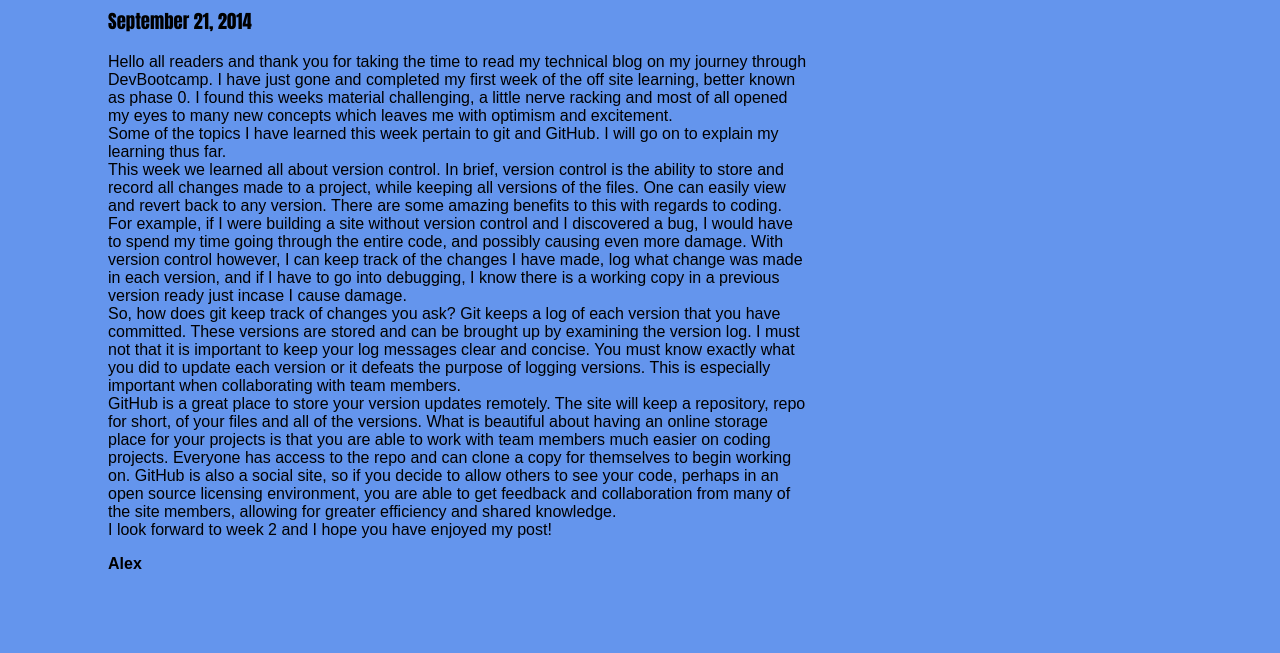
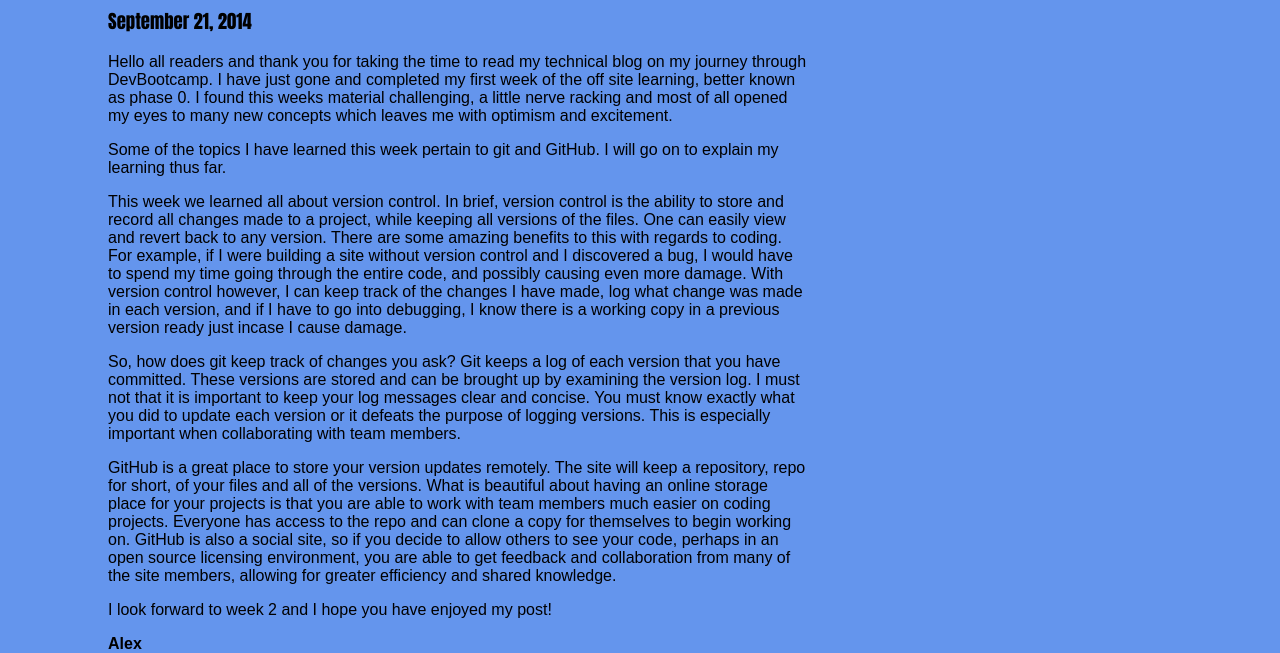
Before and after one commit to alexjtark/alexjtark.github.io, a plain HTML site: page blog/g1-git-blog.html in a window 1280 px wide. Shown: the part 269-922 px from the top of the page. Before the commit the page ends 842 px from the top, so only its background shows below. Drawn offline with Linux system fonts and the light colour scheme.

Commit message:
added spaces in paragraphs

```diff
--- a/blog/g1-git-blog.html
+++ b/blog/g1-git-blog.html
@@ -14,27 +14,26 @@
 <h3> September 21, 2014</h3>
 
 <p>Hello all readers and thank you for taking the time to read my technical blog on my journey through DevBootcamp. I have just gone and completed my first week of the off site learning, better known as phase 0. I found this weeks material challenging, a little nerve racking and most of all opened my eyes to many new concepts which leaves me with optimism and excitement.
+</p>
 
-  <br>
+<p>
+Some of the topics I have learned this week pertain to git and GitHub. I will go on to explain my learning thus far.
+</p>
 
-Some of the topics I have learned this week pertain to git and GitHub. I will go on to explain my learning thus far.
+<p>
+This week we learned all about version control. In brief, version control is the ability to store and record all changes made to a project, while keeping all versions of the files. One can easily view and revert back to any version. There are some amazing benefits to this with regards to coding. For example, if I were building a site without version control and I discovered a bug, I would have to spend my time going through the entire code, and possibly causing even more damage. With version control however, I can keep track of the changes I have made, log what change was made in each version, and if I have to go into debugging, I know there is a working copy in a previous version ready just incase I cause damage.
+</p>
 
-<br>
+<p>
+So, how does git keep track of changes you ask? Git keeps a log of each version that you have committed. These versions are stored and can be brought up by examining the version log. I must not that it is important to keep your log messages clear and concise. You must know exactly what you did to update each version or it defeats the purpose of logging versions. This is especially important when collaborating with team members.
+</p>
 
-This week we learned all about version control. In brief, version control is the ability to store and record all changes made to a project, while keeping all versions of the files. One can easily view and revert back to any version. There are some amazing benefits to this with regards to coding. For example, if I were building a site without version control and I discovered a bug, I would have to spend my time going through the entire code, and possibly causing even more damage. With version control however, I can keep track of the changes I have made, log what change was made in each version, and if I have to go into debugging, I know there is a working copy in a previous version ready just incase I cause damage.
+<p>
+GitHub is a great place to store your version updates remotely. The site will keep a repository, repo for short, of your files and all of the versions. What is beautiful about having an online storage place for your projects is that you are able to work with team members much easier on coding projects. Everyone has access to the repo and can clone a copy for themselves to begin working on. GitHub is also a social site, so if you decide to allow others to see your code, perhaps in an open source licensing environment, you are able to get feedback and collaboration from many of the site members, allowing for greater efficiency and shared knowledge.
+</p>
 
-<br>
-
-So, how does git keep track of changes you ask? Git keeps a log of each version that you have committed. These versions are stored and can be brought up by examining the version log. I must not that it is important to keep your log messages clear and concise. You must know exactly what you did to update each version or it defeats the purpose of logging versions. This is especially important when collaborating with team members.
-
-<br>
-
-GitHub is a great place to store your version updates remotely. The site will keep a repository, repo for short, of your files and all of the versions. What is beautiful about having an online storage place for your projects is that you are able to work with team members much easier on coding projects. Everyone has access to the repo and can clone a copy for themselves to begin working on. GitHub is also a social site, so if you decide to allow others to see your code, perhaps in an open source licensing environment, you are able to get feedback and collaboration from many of the site members, allowing for greater efficiency and shared knowledge.
-
-<br>
-
+<p>
 I look forward to week 2 and I hope you have enjoyed my post!
-
-<br>
+</p>
 
 <p><strong>Alex</strong></p>
```
